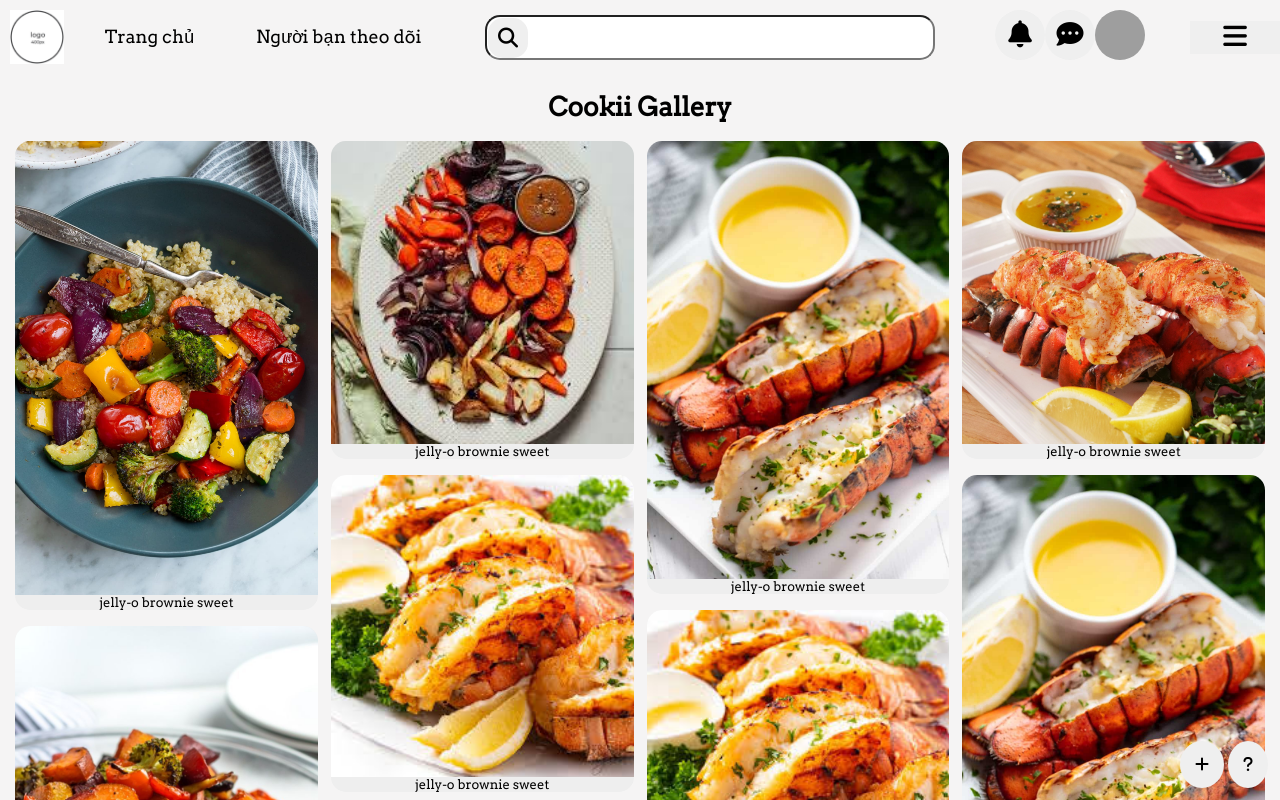
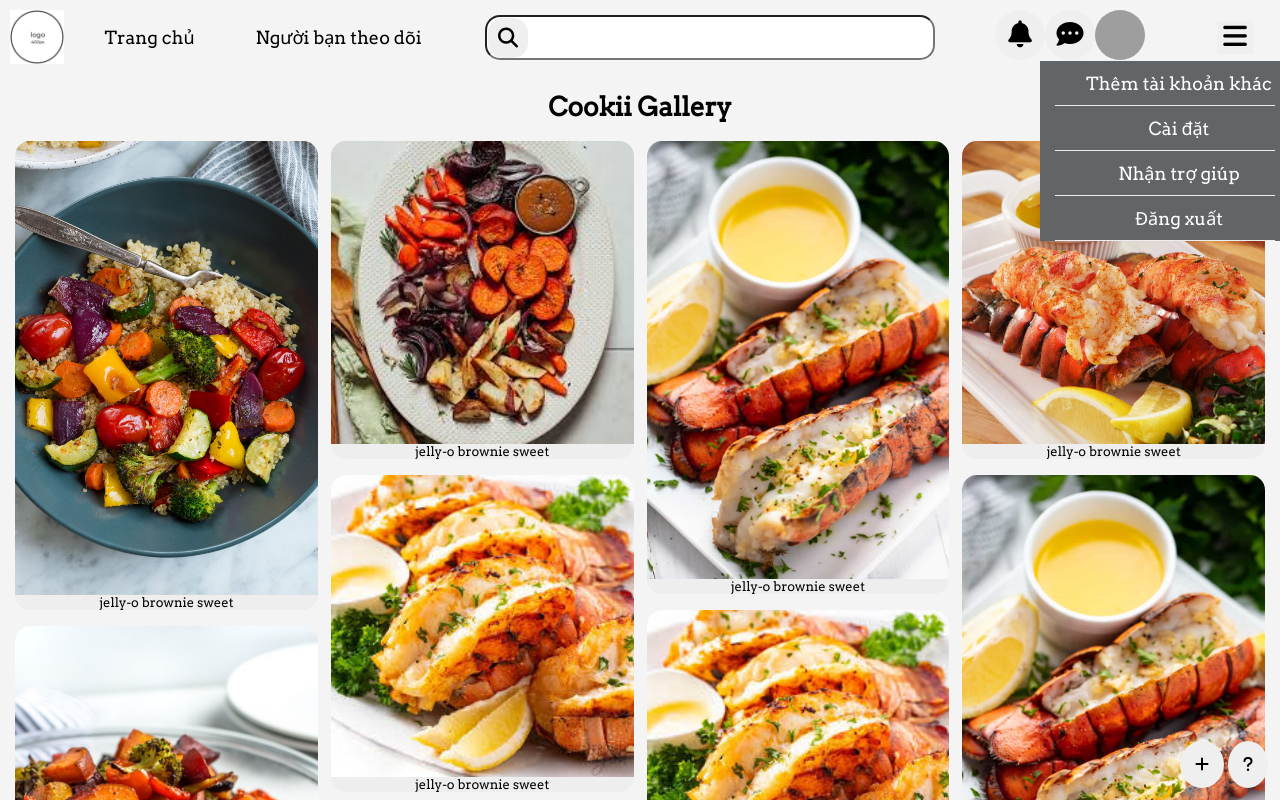
Before and after one commit to nguyenvandai61/SocialCookii, a React (Create React App) app in the folder client/: page / in a window 1280 px wide. Both pictures are taken after a click on the button 1235 px from the left and 37 px from the top of the page. Shown: the top 800 px of the page. Built offline with nearby package versions, Linux system fonts and the light colour scheme; grey boxes are pictures that could not be loaded.

Commit message:
Update dropdown header react

```diff
--- a/client/src/components/Header/Header.css
+++ b/client/src/components/Header/Header.css
@@ -1,15 +1,12 @@
 @import url('https://fonts.googleapis.com/css?family=Arvo');
-
 header {
     display: grid;
     grid-template-columns: 60px auto auto 500px 200px 100px;
     grid-column-gap: 10px;
-    overflow: hidden;
-
-    /* font-family: 'Segoe UI', Tahoma, Geneva, Verdana, sans-serif; */
-    font-family: 'Arvo', monospace;
+    font-family: 'Arvo', 'Segoe UI', Tahoma, Geneva, Verdana, sans-serif;
     font-size: large;
 }
+
 header>div {
     margin: auto 0;
     display: inline-grid;
@@ -18,22 +15,30 @@ header>div {
     padding: 10px;
     width: 90%;
 }
+
 .hover-effect {
     background: #262730;
     color: #fff;
     border-radius: 25px;
+    text-align: center;
 }
-button:focus {outline:0;}
+
+button:focus {
+    outline: 0;
+}
 button {
     border: none;
     cursor: pointer;
 }
+
 /* logo */
-#logo-wrapper {
-}
+
+#logo-wrapper {}
+
 #logo-wrapper img {
     width: 100%;
 }
+
 header p {
     margin: auto;
     padding: 10px;
@@ -42,31 +47,41 @@ header p {
     cursor: pointer;
 }
 
-#search-bar input{
+#search-bar input {
+    font-size: 1.5em;
+}
+
+#search-bar input {
     font-size: 1em;
     border-radius: 15px;
     padding: 10px;
     padding-left: 50px;
 }
-#search-bar input:focus{
+
+#search-bar input:focus {
     outline: none;
 }
+
 #search-btn {
     position: absolute;
     border-radius: 15px;
     padding: 10px;
     margin: 3px;
 }
+
 #search-btn i {
     font-size: 1.5em;
 }
+
 #header-btns {
     display: inline-block;
 }
+
 .header-btn {
     display: inline-block;
     overflow: hidden;
 }
+
 .header-btn button {
     padding: 0;
     border-radius: 25px;
@@ -75,15 +90,48 @@ header p {
     font-size: 1.5em;
     overflow: hidden;
 }
+
 #avatar {
-    background-size:cover;
+    background-size: cover;
     width: inherit;
     height: inherit;
 }
+
+#options {
+    position: relative;
+    display: inline-block;
+}
+
 #options ul {
     display: none;
+    margin: 0;
+    padding: 0;
+    /* To remove default left padding */
 }
+
 #options button {
-
     font-size: 1.5em;
 }
+
+#options .dropdown {
+    position: absolute;
+    right: 0px;
+    top: 50px;
+    background-color: #626567;
+    width: 250px;
+    z-index: 2;
+}
+
+#options .dropdown li {
+    list-style-type: none;
+    color: white;
+    border-bottom: solid 1px #eee;
+}
+
+#options .dropdown li p {
+    padding-left: 25px;
+}
+
+.show-element {
+    display: inline-block !important;
+}
--- a/client/src/components/Header/Header.js
+++ b/client/src/components/Header/Header.js
@@ -7,6 +7,9 @@ import './Header.css';
 class Header extends Component {
     constructor(props) {
         super(props);
+        this.state = {
+            dropdown: false
+        }
     }
     homeClickHandler = () => {
         this.props.setPage("home");
@@ -16,6 +19,15 @@ class Header extends Component {
     }
     avatarClickHandler = (e) => {
         this.props.setPage("personalInfo");
+    }
+    barsClickHandler = (e) => {
+        let newState = !this.state.dropdown;
+        this.setState({ 'dropdown': newState })
+        if (newState)
+            document.querySelector("#options ul").classList.add('show-element');
+        else
+            document.querySelector("#options ul").classList.remove('show-element');
+
     }
     mouseOverElement(e) {
         e.target.classList.add("hover-effect");
@@ -76,22 +88,25 @@ class Header extends Component {
                     </div>
                 </div>
                 <div id="options">
-                    <button onMouseOver={this.mouseOverElement} onMouseOut={this.mouseOutElement}><i className="fas fa-bars"></i></button>
+                    <button onClick={this.barsClickHandler}><i className="fas fa-bars"></i></button>
+                    <div class="dropdown">
                         <ul>
                             <li>
-                            Thêm tài khoản khác
+                                <p class="">Thêm tài khoản khác</p>
                             </li>
                             <li>
-                            Cài đặt
+                                <p class="">Cài đặt</p>
                             </li>
                             <li>
-                            Nhận trợ giúp
+                                <p class="">Nhận trợ giúp</p>
                             </li>
                             <li>
-                            Đăng xuất
+                                <p class="">Đăng xuất</p>
                             </li>
                         </ul>
                     </div>
+                </div>
+
             </header>
         );
     }
--- a/client/templates/header.html
+++ b/client/templates/header.html
@@ -1,47 +1,90 @@
 <style>
     @import url('https://fonts.googleapis.com/css?family=Arvo');
+
     header {
         display: grid;
         grid-template-columns: 60px auto auto 500px 200px 100px;
         grid-column-gap: 10px;
-        font-family: 'Arvo','Segoe UI', Tahoma, Geneva, Verdana, sans-serif;
+        font-family: 'Arvo', 'Segoe UI', Tahoma, Geneva, Verdana, sans-serif;
         font-size: large;
     }
+
     header>div {
         margin: auto 0;
         display: inline-grid;
         padding: 5px;
+        margin: auto;
+        padding: 10px;
+        width: 90%;
     }
+
     .hover-effect {
         background: #262730;
         color: #fff;
         border-radius: 25px;
         text-align: center;
     }
-    button:focus {outline:0;}
+
+    button:focus {
+        outline: 0;
+    }
+
+    button {
+        border: none;
+        cursor: pointer;
+    }
 
     /* logo */
-    #logo-wrapper {
-    }
+
+    #logo-wrapper {}
+
     #logo-wrapper img {
         width: 100%;
     }
-    #home p {
+
+    header p {
         margin: auto;
         padding: 10px;
         width: 90%;
+
+        cursor: pointer;
     }
-    #search-bar input{
+
+    #search-bar input {
         font-size: 1.5em;
+    }
 
+    #search-bar input {
+        font-size: 1em;
+        border-radius: 15px;
+        padding: 10px;
+        padding-left: 50px;
     }
+
+    #search-bar input:focus {
+        outline: none;
+    }
+
+    #search-btn {
+        position: absolute;
+        border-radius: 15px;
+        padding: 10px;
+        margin: 3px;
+    }
+
+    #search-btn i {
+        font-size: 1.5em;
+    }
+
     #header-btns {
         display: inline-block;
     }
+
     .header-btn {
         display: inline-block;
         overflow: hidden;
     }
+
     .header-btn button {
         padding: 0;
         border-radius: 25px;
@@ -50,79 +93,74 @@
         font-size: 1.5em;
         overflow: hidden;
     }
+
     #avatar {
-        background-size:cover;
+        background-size: cover;
         width: inherit;
         height: inherit;
     }
+
     #options {
         position: relative;
         display: inline-block;
     }
+
     #options ul {
         display: none;
         margin: 0;
-        padding: 0; /* To remove default left padding */
+        padding: 0;
+        /* To remove default left padding */
     }
+
     #options button {
-
         font-size: 1.5em;
     }
+
     #options .dropdown {
         position: absolute;
         right: 0px;
         top: 50px;
-        background-color: #626567 ;
+        background-color: #626567;
         width: 250px;
         z-index: 2;
     }
-    #options .dropdown li{
 
+    #options .dropdown li {
         list-style-type: none;
         color: white;
         border-bottom: solid 1px #eee;
+    }
 
-    }
-    #options .dropdown li p{
+    #options .dropdown li p {
         padding-left: 25px;
     }
+
     .show-element {
         display: inline-block !important;
     }
 </style>
 <script src="https://kit.fontawesome.com/a076d05399.js"></script>
 <header>
-    <div id="logo-wrapper">
-        <img  src="../src/logo.png"/>
+    <div id="logo-wrapper"><img
+            src="../src/logo.png">
     </div>
     <div id="home">
-        <p class="hover-effect">
-            Trang chủ
-        </p>
+        <p class="">Trang chủ</p>
     </div>
     <div>
-        <p>Người bạn theo dõi</p>
+        <p class="">Người bạn theo dõi</p>
     </div>
-    <div id="search-bar">
-        <input type="text">
-    </div>
+    <div id="search-bar"><input type="text"><button id="search-btn"><i class="fas fa-search"
+                aria-hidden="true"></i></button></div>
     <div id="header-btns">
-        <div class="header-btn">
-            <button><i class="fas fa-bell"></i></button>
-        </div>
-        <div class="header-btn">
-            <button><i class="fas fa-comment-dots"></i></button>
-        </div>
-        <div class="header-btn">
-            <button>
-                <img id="avatar" src="../src/avatar.jpg"/>
-            </button>
+        <div class="header-btn"><button class=""><i class="fas fa-bell" aria-hidden="true"></i></button></div>
+        <div class="header-btn"><button class=""><i class="fas fa-comment-dots" aria-hidden="true"></i></button></div>
+        <div class="header-btn"><button><img id="avatar" src="../src/avatar.jpg" class=""></button>
         </div>
     </div>
-    <div id="options">
-        <button onclick="barsClickHandler()"><i class="fas fa-bars"></i></button>
+    <div id="options"><button><i class="fas fa-bars" aria-hidden="true"></i></button>
         <div class="dropdown">
-            <ul>
+            <ul class="">
                 <li>
                     <p class="">Thêm tài khoản khác</p>
                 </li>
```
Lines whose indentation alone changed are shown as unchanged.
